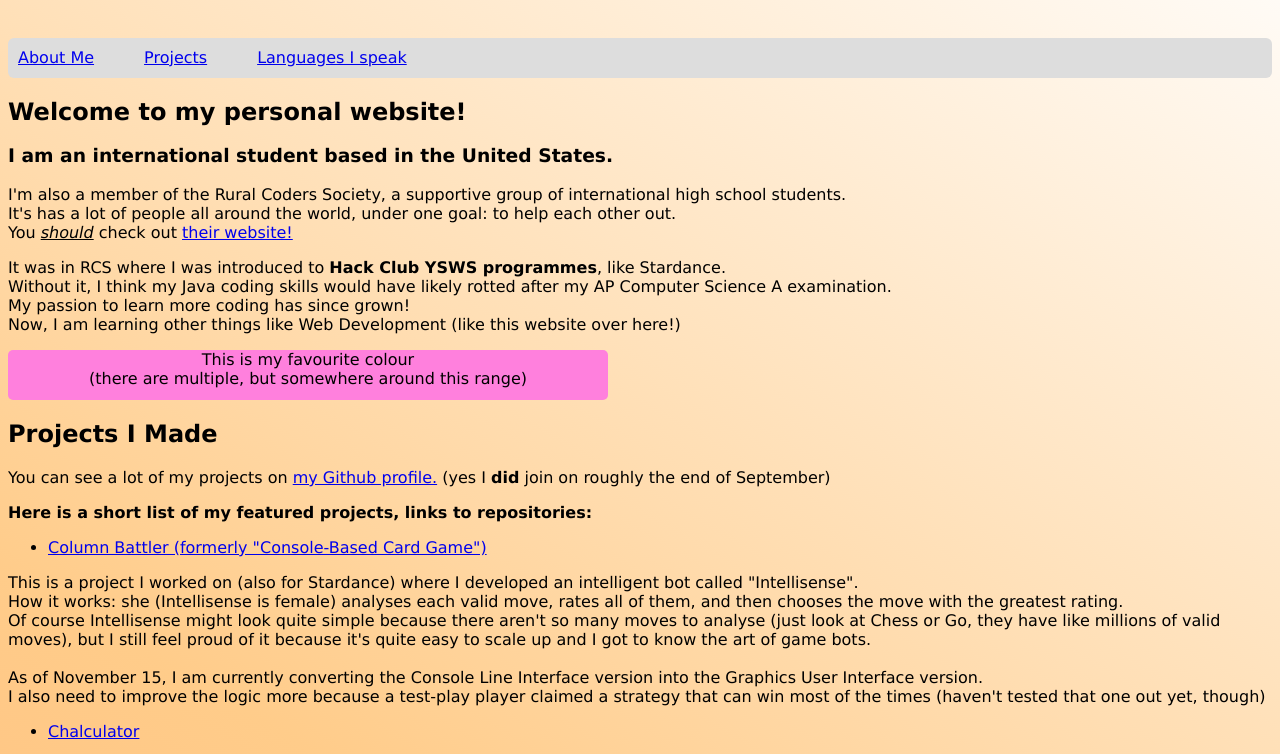
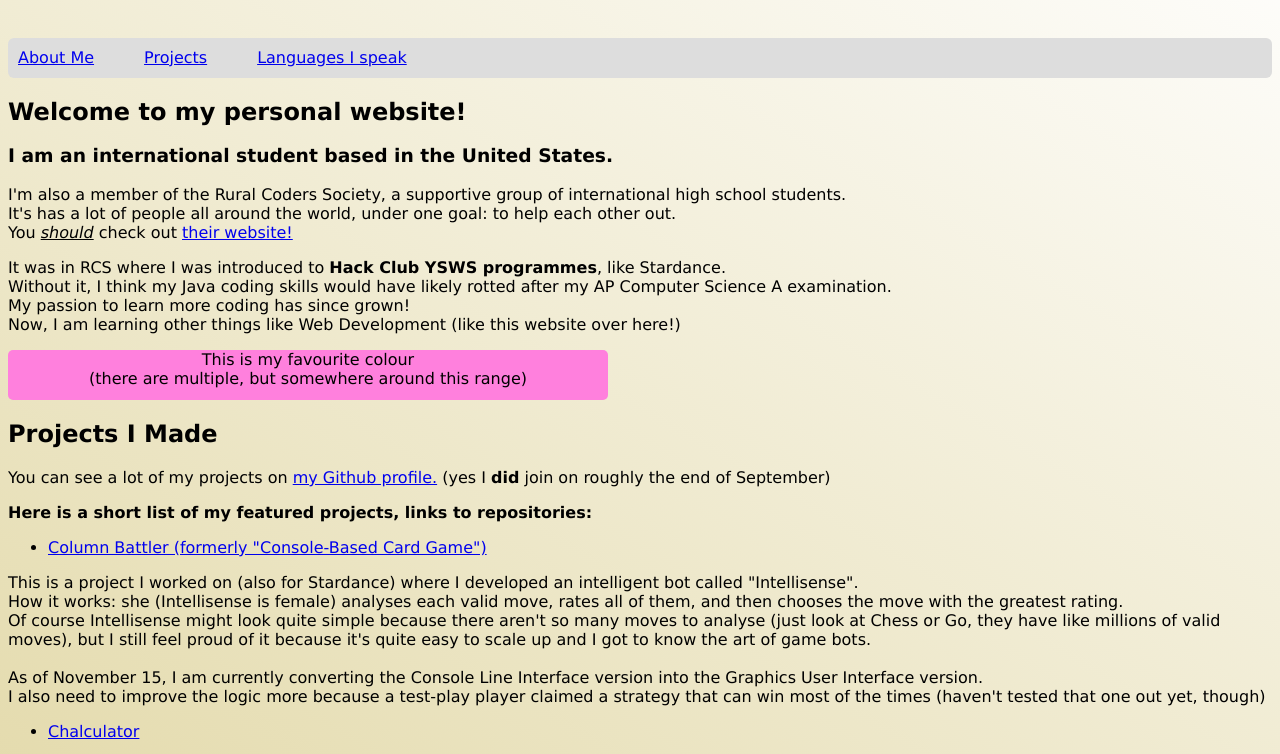
Before and after one commit to Yoon-Ha-Hwang/personal_website, a plain HTML site: page index.html in a window 1280 px wide. Shown: the part 117-871 px from the top of the page. Drawn offline with Linux system fonts and the light colour scheme.

Commit message:
Background gradient colours list

```diff
--- a/personalWebsite.css
+++ b/personalWebsite.css
@@ -1,6 +1,21 @@
 body {
-    background: linear-gradient(30deg, #FFAA6A 0%, #FFCC8A 50%, #FFFFFF 100%);
+    background-image: var(--zero);
     min-height: 100vh;
+
+    /* Colours for the background */
+    --zero: linear-gradient(30deg, #D0C070 0%,#FFFFFF 100%);
+    --one: linear-gradient(30deg, #D4C474 0%,#FFFFFF 100%);
+    --two: linear-gradient(30deg, #D8C878 0%,#FFFFFF 100%);
+    --three: linear-gradient(30deg, #DCCC7C 0%,#FFFFFF 100%);
+    --four: linear-gradient(30deg, #E0D080 0%,#FFFFFF 100%);
+    --five: linear-gradient(30deg, #E4D484 0%,#FFFFFF 100%);
+    --six: linear-gradient(30deg, #E8D888 0%,#FFFFFF 100%);
+    --seven: linear-gradient(30deg, #ECDC8C 0%,#FFFFFF 100%);
+    --eight: linear-gradient(30deg, #F0E090 0%,#FFFFFF 100%);
+    --nine: linear-gradient(30deg, #F4E494 0%,#FFFFFF 100%);
+    --ten: linear-gradient(30deg, #F8E898 0%,#FFFFFF 100%);
+    --eleven: linear-gradient(30deg, #FCEC9C 0%,#FFFFFF 100%);
+    --twelve: linear-gradient(30deg, #FFF0A0 0%, #FFFFFF 100%);
 }
 
 .font {
```
